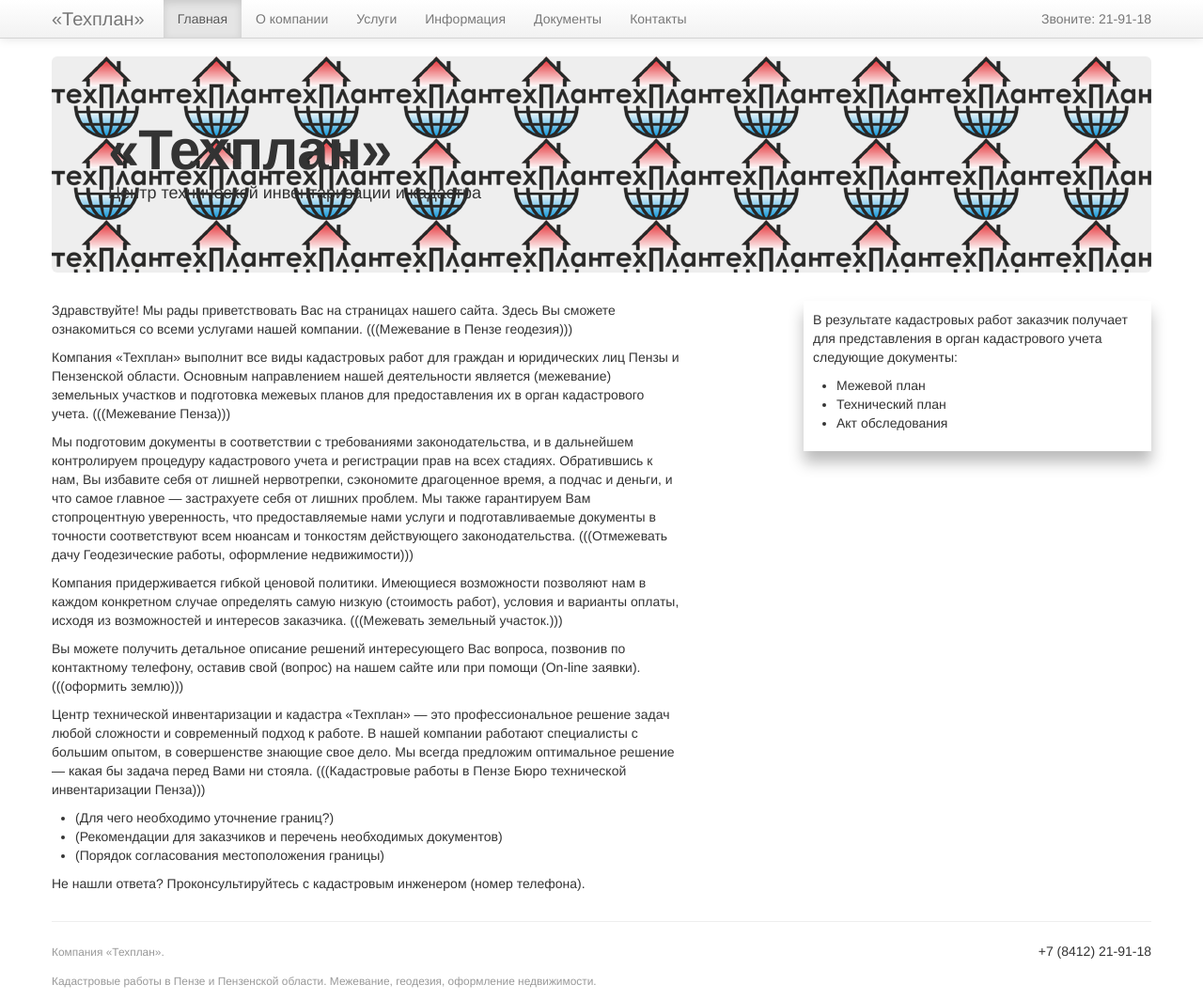
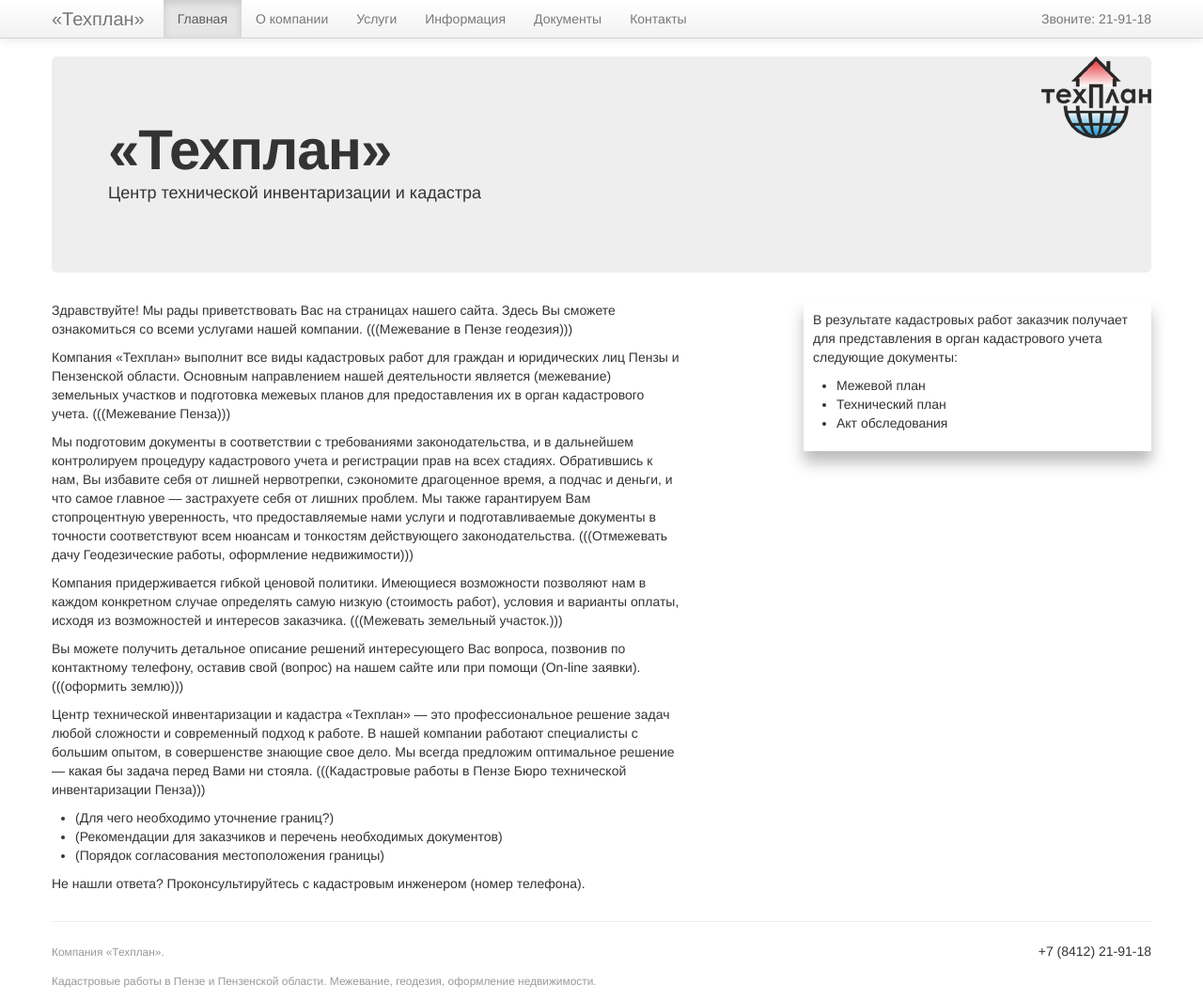
Before and after one commit to m1kc/m1kc.github.com, a Jekyll site: the page built from tehplan/index.md, in a window 1280 px wide and 1064 px high. Shown: the whole window at 94% size. Built offline with Jekyll 4.4.1, drawn with Linux system fonts in a browser that asks for light colours; Markdown is read by kramdown in place of the engine named in the settings.

Commit message:
Tehplan.

```diff
--- a/_layouts/default.html
+++ b/_layouts/default.html
@@ -44,7 +44,7 @@
 
 	<div class="container">
 		{% if page.main == true %}
-			<div class="hero-unit" style="background-image: url(logo.png);">
+			<div class="hero-unit" style="background-image: url(logo.png); background-repeat: no-repeat; background-position: 100% 0%;">
 				<h1>&laquo;Техплан&raquo;</h1>
 				<p>Центр технической инвентаризации и кадастра</p>
 			</div>
```
